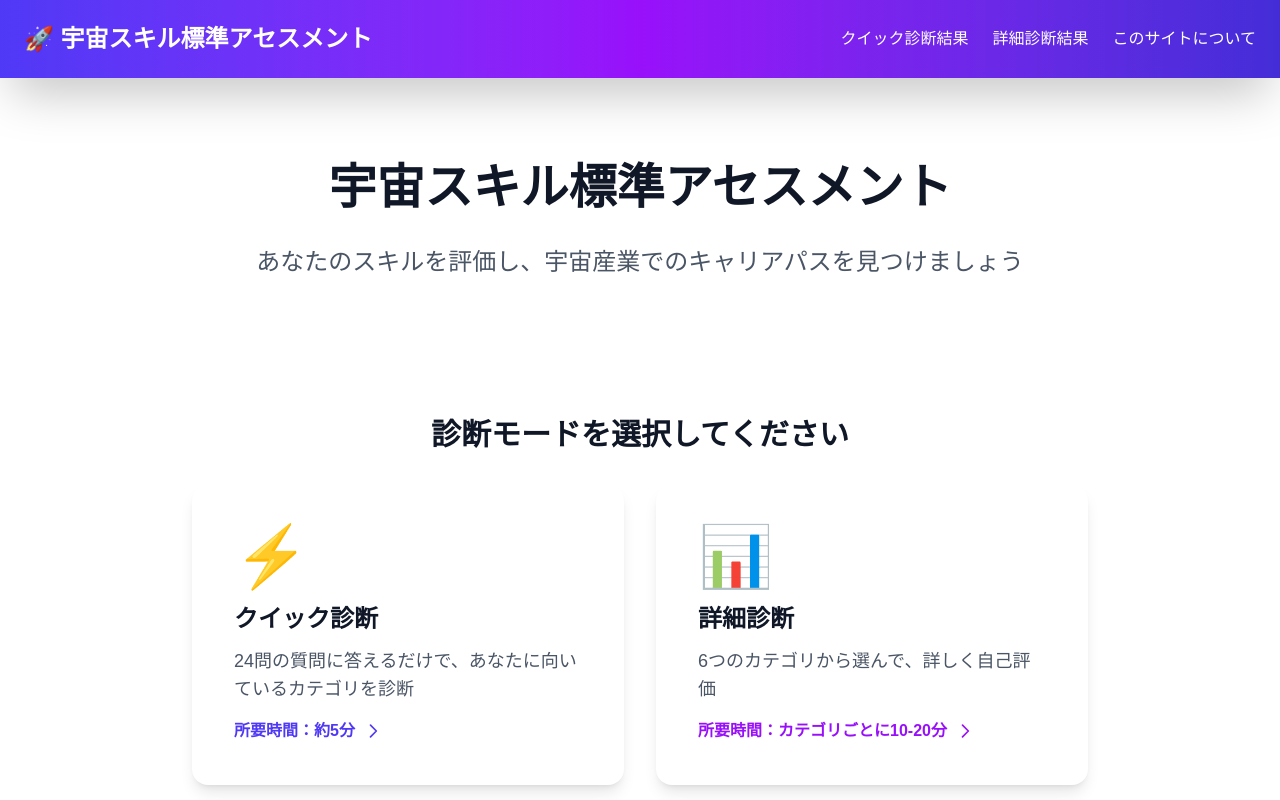
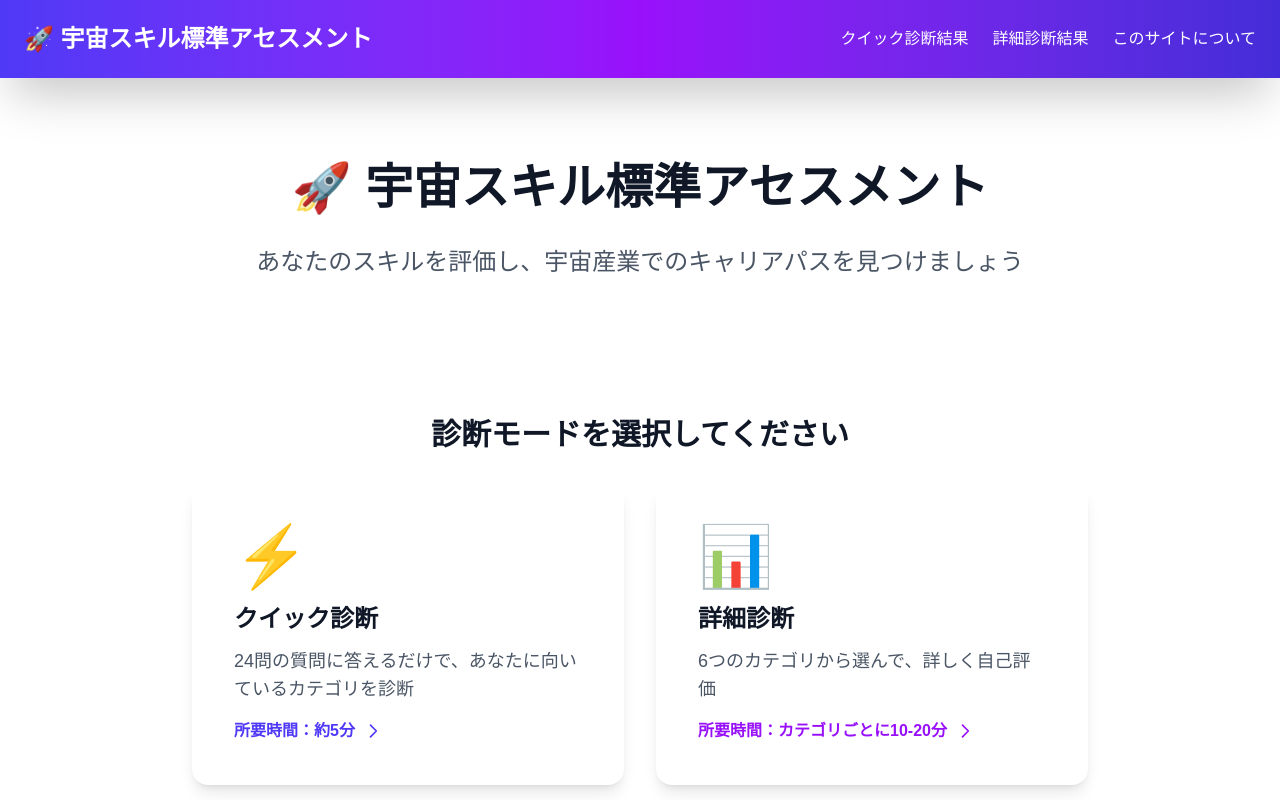
Before and after one commit to kentaro/sssa, a Next.js app: page / in a window 1280 px wide. Shown: the top 800 px of the page. Built offline with nearby package versions, Linux system fonts and the light colour scheme.

Commit message:
style: Add line break to hero title like header
- Added rocket emoji and line break to hero section title
- Now matches global header style: '🚀 宇宙スキル標準' + line break + 'アセスメント'

```diff
--- a/app/page.tsx
+++ b/app/page.tsx
@@ -10,7 +10,8 @@ export default function Home() {
     <div className="max-w-4xl mx-auto">
       <section className="text-center mb-16 py-8">
         <h1 className="text-5xl font-bold text-gray-900 mb-6 leading-tight">
-          宇宙スキル標準アセスメント
+          <span className="inline-block">🚀 宇宙スキル標準</span>
+          <span className="inline-block">アセスメント</span>
         </h1>
         <p className="text-2xl text-gray-600 mb-10 leading-relaxed">
           あなたのスキルを評価し、宇宙産業でのキャリアパスを見つけましょう
```
